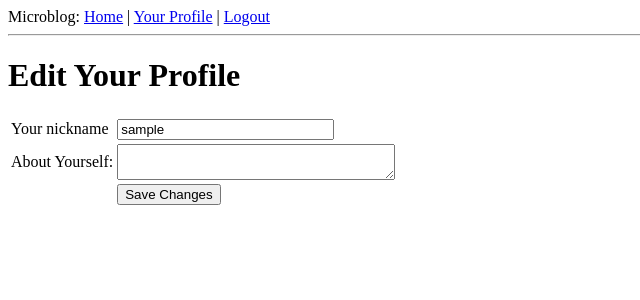
After one commit to JLevski/microblog, a Flask app: page /edit in a window 1280 px wide. The commit adds this page. Shown: the top 300 px of the page, without its empty margins (0-640 px from the left). Run offline with Flask 2, Linux system fonts and the light colour scheme; the visitor is signed in with stand-in values (Sample User, id 1); data comes from the database, SQL or seed files in the repository; parts of the project's set-up code (start-up, migrations or seed data) failed here and were passed over.

Commit message:
profile avatar

```diff
--- a/app/forms.py
+++ b/app/forms.py
@@ -1,8 +1,13 @@
 from flask_wtf import FlaskForm
-from wtforms import StringField, BooleanField
-from wtforms.validators import DataRequired
+from wtforms import StringField, BooleanField, TextAreaField
+from wtforms.validators import DataRequired, Length
 
 
 class LoginForm(FlaskForm):
     openid = StringField('openid', validators=[DataRequired()])
     remember_me = BooleanField('remember_me', default=False)
+
+
+class EditForm(FlaskForm):
+    nickname = StringField('nickname', validators=[DataRequired()])
+    about_me = TextAreaField('about_me', validators=[Length(min=0, max=140)])
--- a/app/models.py
+++ b/app/models.py
@@ -1,6 +1,7 @@
 from app import db, lm
 from flask_sqlalchemy import SQLAlchemy
 from flask_login import LoginManager, UserMixin
+from hashlib import md5
 
 
 class User(UserMixin, db.Model):
@@ -8,7 +9,13 @@ class User(UserMixin, db.Model):
     nickname = db.Column(db.String(64), nullable=False, index=True, unique=True)
     social_id = db.Column(db.String(64), nullable=False, unique=True)
     email = db.Column(db.String(120), nullable=False, index=True, unique=True)
-    # posts = db.relationship('Post', backref='author', lazy='dynamic')
+    posts = db.relationship('Post', backref='author', lazy='dynamic')
+    about_me = db.Column(db.String(140))
+    last_seen = db.Column(db.DateTime)
+
+    def avatar(self, size):
+        return ('http://www.gravatar.com/avatar/%s?d=mm&s=%d'
+                % (md5(self.email.encode('utf-8')).hexdigest(), size))
 
 
 @lm.user_loader
--- a/app/templates/base.html
+++ b/app/templates/base.html
@@ -10,6 +10,7 @@
         <div>Microblog:
             <a href="{{ url_for('index') }}">Home</a>
             {% if g.user.is_authenticated %}
+            | <a href="{{ url_for('user', nickname=g.user.nickname) }}">Your Profile</a>
             | <a href="{{ url_for('logout') }}">Logout</a>
             {% endif %}
         </div>
--- /dev/null
+++ b/app/templates/edit.html
@@ -0,0 +1,23 @@
+<!-- extends base layout -->
+{% extends "base.html" %}
+
+{% block content %}
+    <h1>Edit Your Profile</h1>
+    <form action="" method="post" name="edit">
+        {{form.hidden_tag()}}
+        <table>
+            <tr>
+                <td>Your nickname</td>
+                <td>{{ form.nickname(size=24) }}</td>
+            </tr>
+            <tr>
+                <td>About Yourself:</td>
+                <td>{{ form.about_me(cols=32, row=4) }}</td>
+            </tr>
+            <tr>
+                <td></td>
+                <td><input type="submit" value="Save Changes"></td>
+            </tr>
+        </table>
+    </form>
+{% endblock %}
--- /dev/null
+++ b/app/templates/post.html
@@ -0,0 +1,5 @@
+<table>
+    <tr valign="top">
+        <td><img src="{{ post.author.avatar(50) }}"></td><td><i>{{ post.author.nickname }} says:</i><br>{{ post.body }}</td>
+    </tr>
+</table>
--- a/app/views.py
+++ b/app/views.py
@@ -3,11 +3,17 @@ from flask_login import login_user, logout_user, current_user, login_required
 from app import app, db
 from .models import User
 from oauth import OAuthSignIn  # this is the issue to be fixed
+from datetime import datetime
+from .forms import LoginForm, EditForm
 
 
 @app.before_request
 def before_request():
     g.user = current_user
+    if g.user.is_authenticated:
+        g.user.last_seen = datetime.utcnow()
+        db.session.add(g.user)
+        db.session.commit()
 
 
 @app.route('/')
@@ -67,3 +73,35 @@ def oauth_callback(provider):
 def logout():
     logout_user()
     return redirect(url_for('index'))
+
+
+@app.route('/user/<nickname>')
+@login_required
+def user(nickname):
+    user = User.query.filter_by(nickname=nickname).first()
+    if user == None:
+        flash('User %s not found.' % nickname)
+        return redirect(url_for('index'))
+    posts = [
+        {'author': user, 'body': 'Test post #1'},
+        {'author': user, 'body': 'Test post #2'}
+    ]
+    return render_template('user.html',
+                           user=user,
+                           posts=posts)
+
+@app.route('/edit', methods=['GET', 'POST'])
+@login_required
+def edit():
+    form = EditForm()
+    if form.validate_on_submit():
+        g.user.nickname = form.nickname.data
+        g.user.about_me = form.about_me.data
+        db.session.add(g.user)
+        db.session.commit()
+        flash('Your changes have been saved.')
+        return redirect(url_for('edit'))
+    else:
+        form.nickname.data = g.user.nickname
+        form.about_me.data = g.user.about_me
+    return render_template('edit.html', form=form)
```
Also changed, not shown: app/templates/user.html (added, +20 -0 lines).
